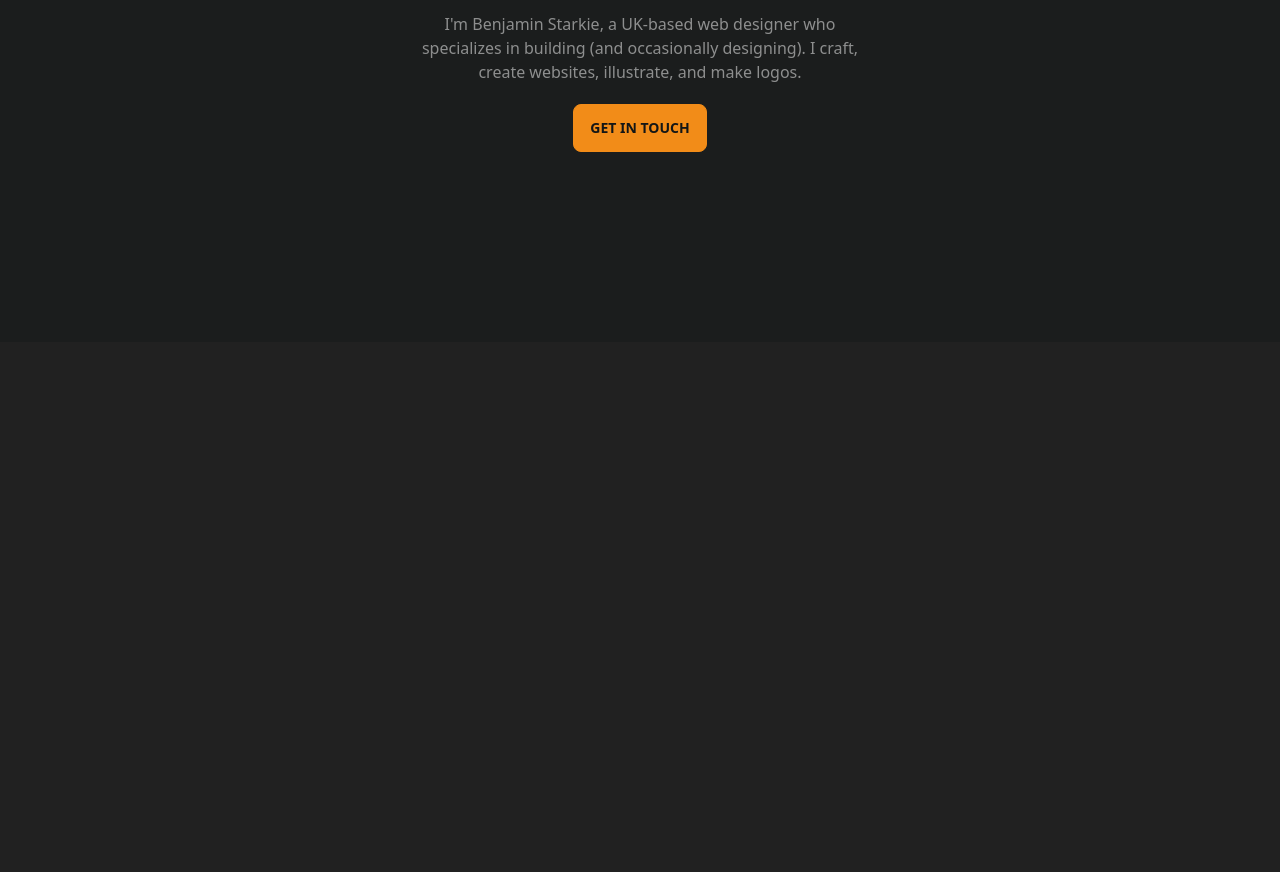
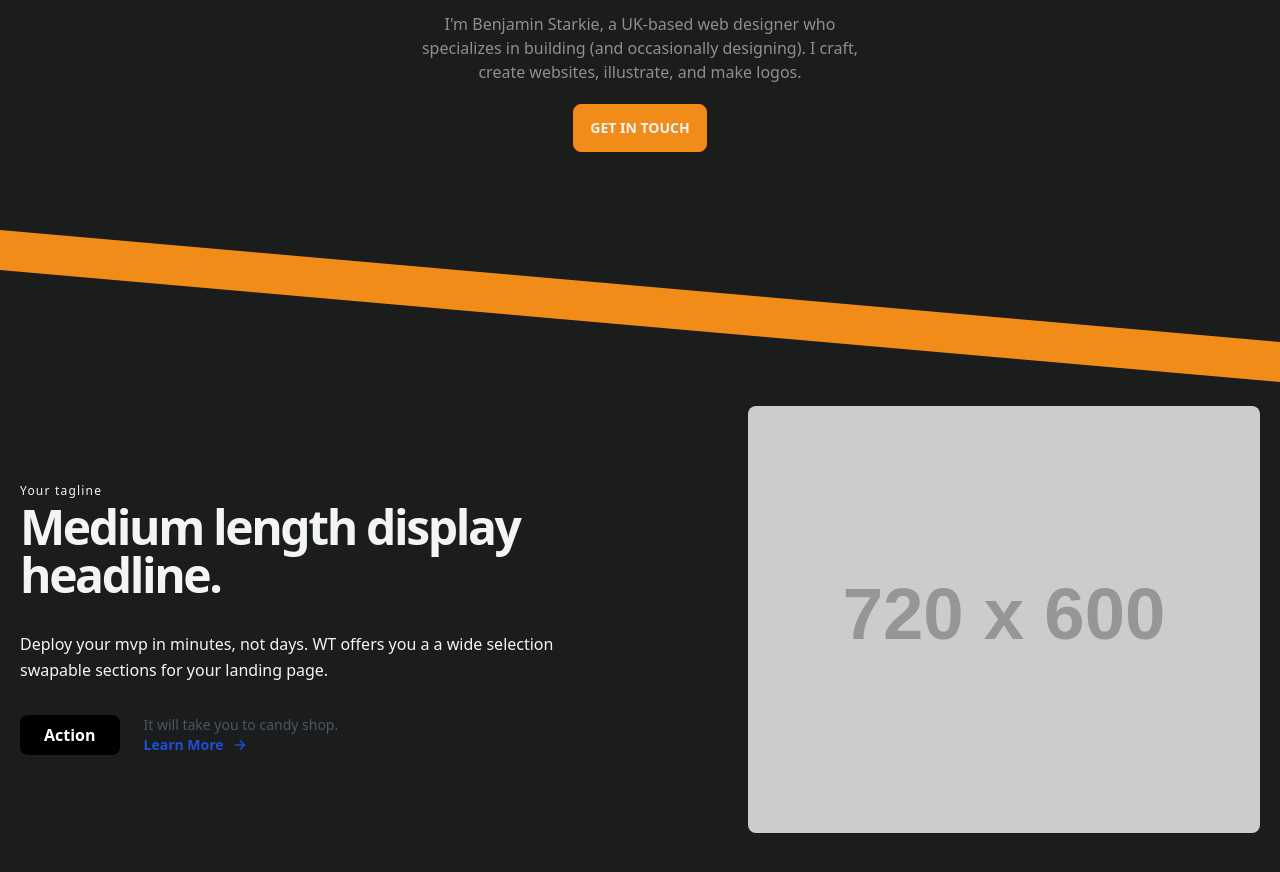
Before and after one commit to Benstarkie19/Ben-Starkie-Portfolio-UNIWORK, a Vue app: page / in a window 1280 px wide. Shown: the part 562-1434 px from the top of the page. Before the commit the page ends 904 px from the top, so only its background shows below. Built offline with nearby package versions, Linux system fonts and the light colour scheme; a web font is replaced by a local one; what @tailwindcss/typography would draw is missing.

Commit message:
About   Me  on main page started

```diff
--- /dev/null
+++ b/src/components/AboutMe.vue
@@ -0,0 +1,31 @@
+<template>
+<div class="form-control">
+  <label class="label">
+    <span class="label-text">Primary</span>
+  </label>
+  <input type="text" placeholder="username" class="input input-primary input-bordered">
+</div>
+<div class="form-control">
+  <label class="label">
+    <span class="label-text">Secondary</span>
+  </label>
+  <input type="text" placeholder="username" class="input input-secondary input-bordered">
+</div>
+<div class="form-control">
+  <label class="label">
+    <span class="label-text">Accent</span>
+  </label>
+  <input type="text" placeholder="username" class="input input-accent input-bordered">
+</div>
+
+</template>
+
+<script>
+export default {
+  data() {
+    return {
+      isMenuOpen: false,
+    };
+  },
+};
+</script>
--- a/src/components/NavBar.vue
+++ b/src/components/NavBar.vue
@@ -19,7 +19,7 @@
               <img src="../assets/logo.png" />
             </div>
           </div>
-          <span class="ml-2 text-xl font-bold tracking-wide text-gray-100 uppercase">Ben Starkie</span>
+          <span class="ml-2 text-xl font-bold tracking-wide text-gray-100 uppercase">Benjamin Starkie</span>
         </a>
         <ul class="flex items-center hidden space-x-8 lg:flex">
           <li>
@@ -48,7 +48,7 @@
               href="..\public\assets/Main_CV.pdf"
               aria-label="CV"
               title="CV"
-              class=""><button class="btn btn-primary">Resume</button></a>
+              class=""><button class="btn btn-primary text-gray-100">Resume</button></a>
           </li>
         </ul>
         <div class="lg:hidden">
--- a/src/views/Home.vue
+++ b/src/views/Home.vue
@@ -1,17 +1,18 @@
 <script>
 import { defineComponent } from 'vue'
-import ButtonRepo from '@/components/ButtonRepo.vue'
+import AboutMe from '@/components/AboutMe.vue'
 import NavBar from '@/components/NavBar.vue'
 
 export default defineComponent({
   components: { NavBar },
 })
+
+
 </script>
 
 <template>
     <NavBar />
   <main>
-
 <div class="hero min-h-screen bg-base-200 ">
   <div class="text-center text-white hero-content">
     <div class="max-w-md">
@@ -27,9 +28,73 @@ export default defineComponent({
       <p class="mb-5 opacity-50">
             I'm Benjamin Starkie, a UK-based web designer who specializes in building (and occasionally designing). I craft, create websites, illustrate, and make logos.
           </p>
-      <button class="btn btn-primary">Get In touch</button>
+      <button class="btn btn-primary text-gray-100">Get In touch</button>
     </div>
   </div>
 </div>
+<section>
+
+  <div class="skewed"></div>
+</section>
   </main>
+
+  <section>
+ <section class="text-gray-100 body-font bg-base-200 ">
+                <div class="container  flex flex-col items-center px-5 py-16 mx-auto md:flex-row">
+                    <div
+                        class="flex flex-col items-center w-full pt-0 mb-16 text-left lg:flex-grow md:w-1/2 xl:mr-20 md:pr-24 md:items-start md:text-left md:mb-0 lg:text-center">
+                    <h2 class="mb-1 text-xs font-medium tracking-widest text-gray-100 title-font">
+                        Your tagline
+                    </h2>
+                    <h1 class="mb-8 text-2xl font-bold tracking-tighter text-center text-gray-100 lg:text-left lg:text-5xl title-font">
+                        Medium length display headline.
+                    </h1>
+                    <p class="mb-8 text-base leading-relaxed text-center text-gray-1000 lg:text-left lg:text-1xl">
+                        Deploy
+                        your mvp in
+                        minutes, not days. WT offers you a a wide selection swapable sections for your landing page.
+                    </p>
+                    <div class="flex justify-center">
+                        <button
+                            class="flex items-center px-6 py-2 mt-auto font-semibold text-white transition duration-500 ease-in-out transform bg-black rounded-lg hover:bg-gray-800 hover:to-black focus:shadow-outline focus:outline-none focus:ring-2 ring-offset-current ring-offset-2">
+                            Action
+                        </button>
+                        <p class="mt-2 text-sm text-center text-gray-600 md:ml-6 md:mt-0 sm:text-left">
+                            It will take you to candy shop.
+                            <br class="hidden lg:block">
+                            <a href="#"
+                                class="inline-flex items-center font-semibold text-blue-700 md:mb-2 lg:mb-0 hover:text-blue-400 ">
+                                Learn More
+                                <svg class="w-4 h-4 ml-2" xmlns="http://www.w3.org/2000/svg" viewBox="0 0 24 24"
+                                    width="20" height="20" fill="currentColor">
+                                    <path fill="none" d="M0 0h24v24H0z" />
+                                    <path
+                                        d="M16.172 11l-5.364-5.364 1.414-1.414L20 12l-7.778 7.778-1.414-1.414L16.172 13H4v-2z" />
+                                </svg>
+                            </a>
+                        </p>
+                    </div>
+                </div>
+                <div class="w-5/6 lg:max-w-lg lg:w-full md:w-1/2">
+                    <img class="object-cover object-center rounded-lg " alt="hero"
+                        src="https://dummyimage.com/720x600/F3F4F7/8693ac">
+                </div>
+            </div>
+        </section>
+  </section>
 </template>
+
+
+<style>
+.skewed {
+  position: absolute;
+  right: 0;
+  left: 0;
+  width: 100%;
+  height: 5%;
+  background: #f28c18;
+  z-index: 0;
+  transform: skewY(5deg);
+  transform-origin: top right;
+}
+</style>
```
